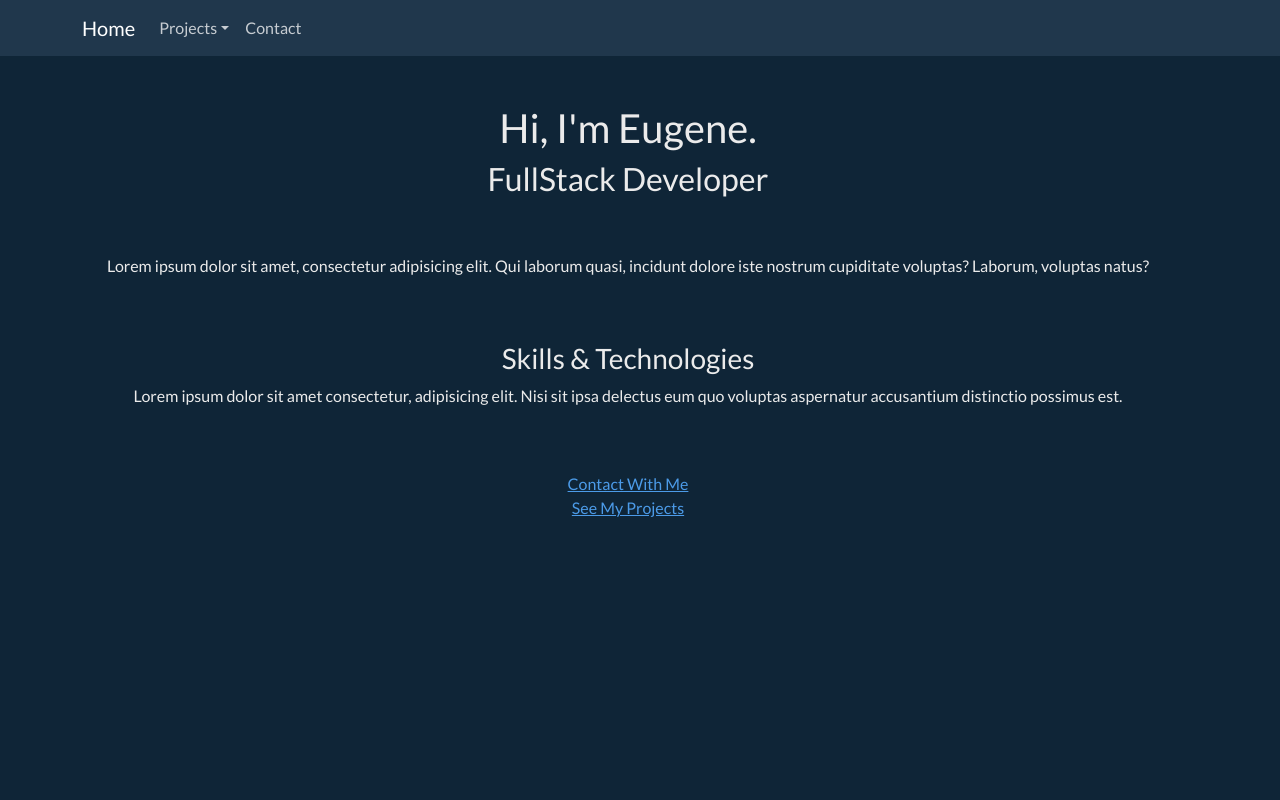
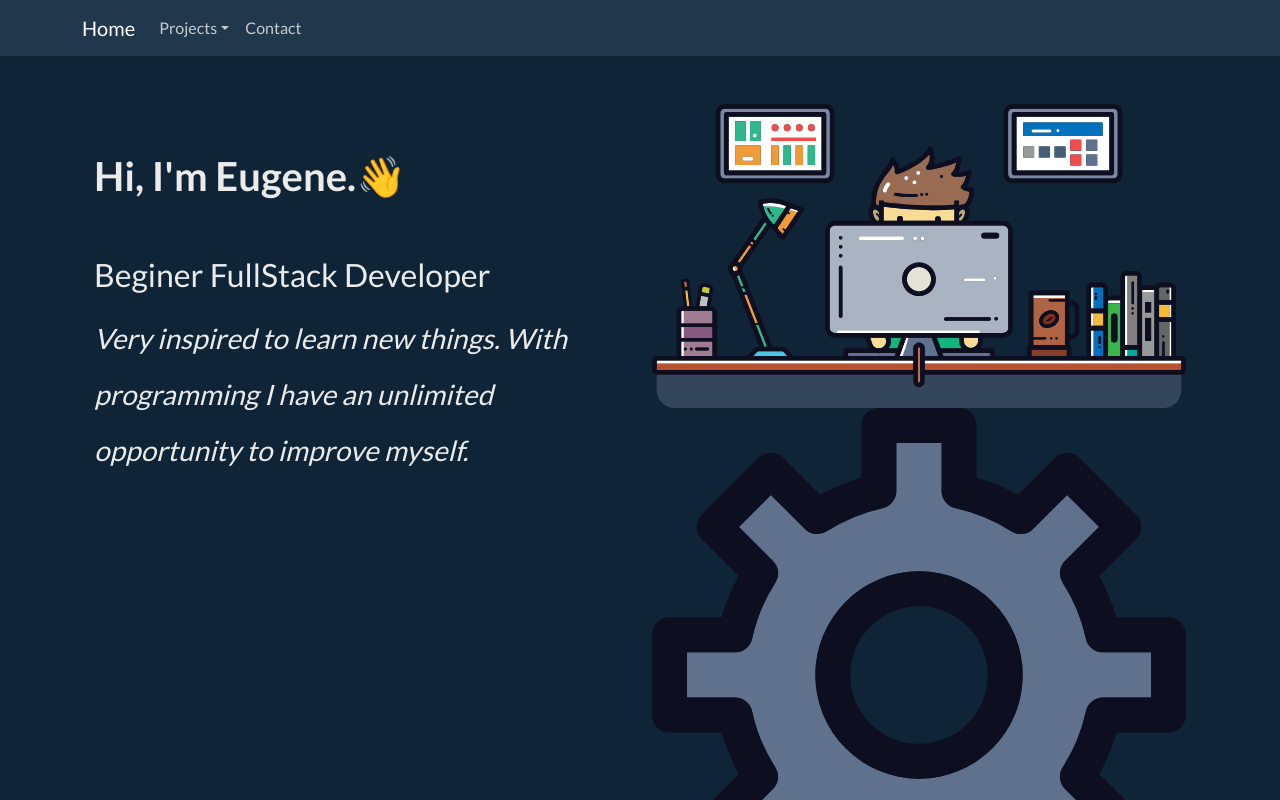
Before and after one commit to madjek/madjek, a React (Create React App) app in the folder frontend/: page / in a window 1280 px wide. Shown: the top 800 px of the page. Built offline with nearby package versions, Linux system fonts and the light colour scheme.

Commit message:
home page + main image

```diff
--- a/frontend/public/index.html
+++ b/frontend/public/index.html
@@ -1,14 +1,12 @@
 <!DOCTYPE html>
 <html lang="en">
+
 <head>
   <meta charset="utf-8" />
   <link rel="icon" href="%PUBLIC_URL%/logo-javascript.svg" />
   <meta name="viewport" content="width=device-width, initial-scale=1" />
   <meta name="theme-color" content="#000000" />
-    <meta
-      name="description"
-      content="Web site created using create-react-app"
-    />
+  <meta name="description" content="Web site created using create-react-app" />
   <link rel="apple-touch-icon" href="%PUBLIC_URL%/logo-javascript.svg" />
   <!--
       manifest.json provides metadata used when your web app is installed on a
@@ -24,8 +22,12 @@
       work correctly both with client-side routing and a non-root public URL.
       Learn how to configure a non-root public URL by running `npm run build`.
     -->
+  <link rel="stylesheet" href="https://cdnjs.cloudflare.com/ajax/libs/font-awesome/5.15.4/css/all.css"
+    integrity="sha512-4wfcoXlib1Aq0mUtsLLM74SZtmB73VHTafZAvxIp/Wk9u1PpIsrfmTvK0+yKetghCL8SHlZbMyEcV8Z21v42UQ=="
+    crossorigin="anonymous" referrerpolicy="no-referrer" />
   <title>JS Portfolio</title>
 </head>
+
 <body>
   <noscript>You need to enable JavaScript to run this app.</noscript>
   <div id="root"></div>
@@ -40,4 +42,5 @@
       To create a production bundle, use `npm run build` or `yarn build`.
     -->
 </body>
+
 </html>
--- /dev/null
+++ b/frontend/src/Components/DevImg.jsx
@@ -0,0 +1,18 @@
+import React from 'react';
+import { Image, Row } from 'react-bootstrap';
+import developer from '../assets/img/developer.svg';
+import gear from '../assets/img/dev-gear.svg';
+
+const DevImg = () => {
+  return (
+    <>
+      <Row className='dev'>
+        <Image className='devimg' src={developer} alt='developer' />
+        <Image className='gear1' src={gear} alt='gear' />
+        <Image className='gear2' src={gear} alt='gear' />
+      </Row>
+    </>
+  );
+};
+
+export default DevImg;
--- a/frontend/src/Containers/Home.jsx
+++ b/frontend/src/Containers/Home.jsx
@@ -1,32 +1,51 @@
 import React from 'react';
-import { Row } from 'react-bootstrap';
+import { Col, Image, Row } from 'react-bootstrap';
+import DevImg from '../Components/DevImg';
+import Technology from '../Components/Technology';
 
 const Home = () => {
   return (
     <>
-      <Row className='align-items-center text-center'>
+      <Row className='d-flex justify-content-center text-center'>
         <Row className='mb-5'>
-          <h1>Hi, I'm Eugene.</h1>
-          <h2>FullStack Developer</h2>
+          <Col>
+            <Row className='my-md-5 text-md-start'>
+              <h1 className='fw-bolder'>
+                Hi, I'm Eugene.<span class='wave'>👋</span>
+              </h1>
+            </Row>
+            <Row className='my-2 text-md-start'>
+              <h2>Beginer FullStack Developer</h2>
+            </Row>
+            <Row className='mb-3 text-md-start'>
+              {/* <h3>
+                Successfully completed a <b>FullStack Web Development</b>{' '}
+                bootcamp.
+              </h3>
+              <h3>
+                I mainly work with the <b>MERN</b> stack.
+              </h3> */}
+              <h3 className='fst-italic lh-lg'>
+                Very inspired to learn new things. With programming I have an
+                unlimited opportunity to improve myself.
+              </h3>
+            </Row>
+          </Col>
+          <Col sm={12} md={6}>
+            <DevImg />
+          </Col>
         </Row>
-        <Row className='mb-5'>
-          <p>
-            Lorem ipsum dolor sit amet, consectetur adipisicing elit. Qui
-            laborum quasi, incidunt dolore iste nostrum cupiditate voluptas?
-            Laborum, voluptas natus?
-          </p>
+        <Row className='mb-md-3'>
+          <h3 className='rainbow_text_animated'>
+            Tools &amp; Technologies which I use
+          </h3>
         </Row>
-        <Row className='mb-5'>
-          <h3>Skills &amp; Technologies</h3>
-          <p>
-            Lorem ipsum dolor sit amet consectetur, adipisicing elit. Nisi sit
-            ipsa delectus eum quo voluptas aspernatur accusantium distinctio
-            possimus est.
-          </p>
+        <Row className='d-flex justify-content-center mb-5'>
+          <Technology />
         </Row>
         <Row className='text-center mb-5'>
+          <a href='/projects'>See My Projects</a>
           <a href='/contact'>Contact With Me</a>
-          <a href='/projects'>See My Projects</a>
         </Row>
       </Row>
     </>
--- a/frontend/src/Containers/Projects.jsx
+++ b/frontend/src/Containers/Projects.jsx
@@ -6,11 +6,6 @@ const Projects = () => {
     <>
       <Row className='align-items-center text-center'>
         <h1>Apps I've Built</h1>
-        <p>
-          Lorem ipsum, dolor sit amet consectetur adipisicing elit. Explicabo
-          facilis repellat ab cupiditate alias vero aliquid obcaecati quisquam
-          fuga dolore.
-        </p>
       </Row>
     </>
   );
```
Also changed, not shown: frontend/src/assets/img/dev-gear.svg (added), frontend/src/assets/img/developer.svg (added). Lines whose indentation alone changed are shown as unchanged.
